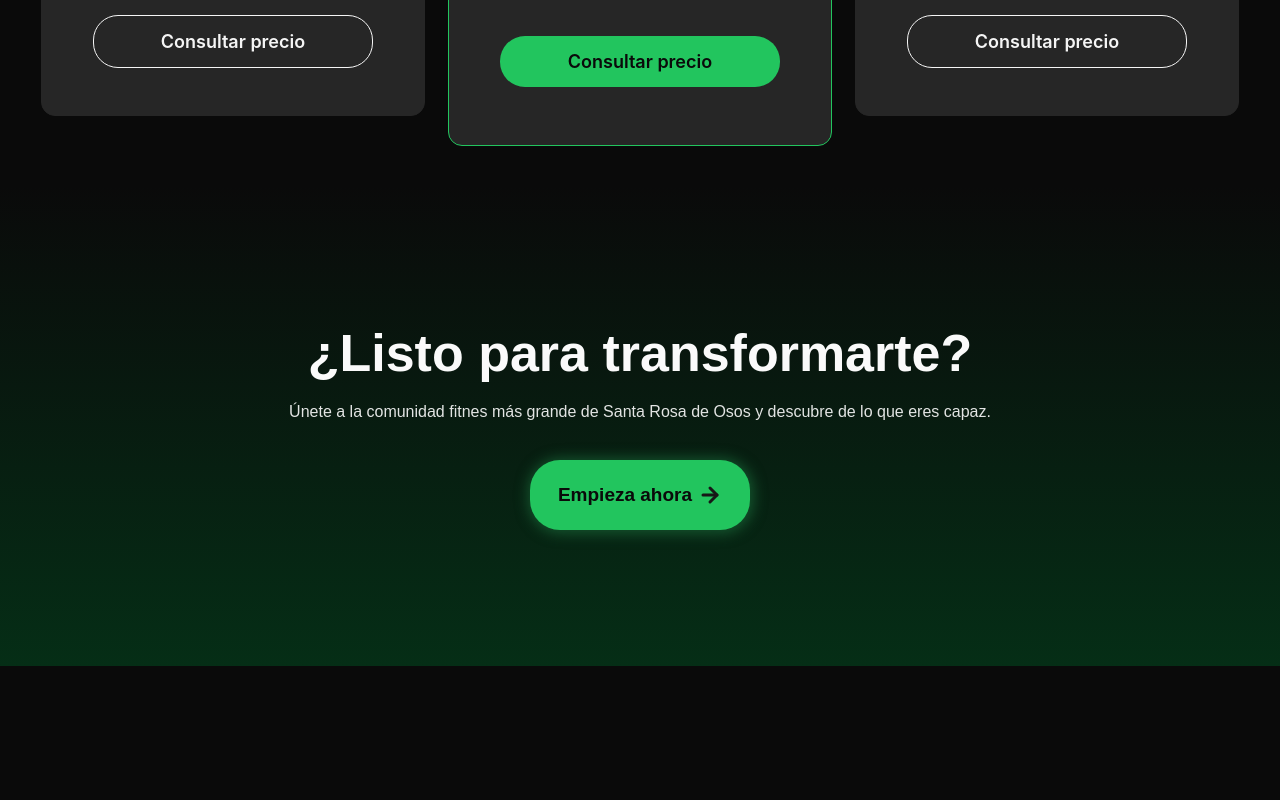
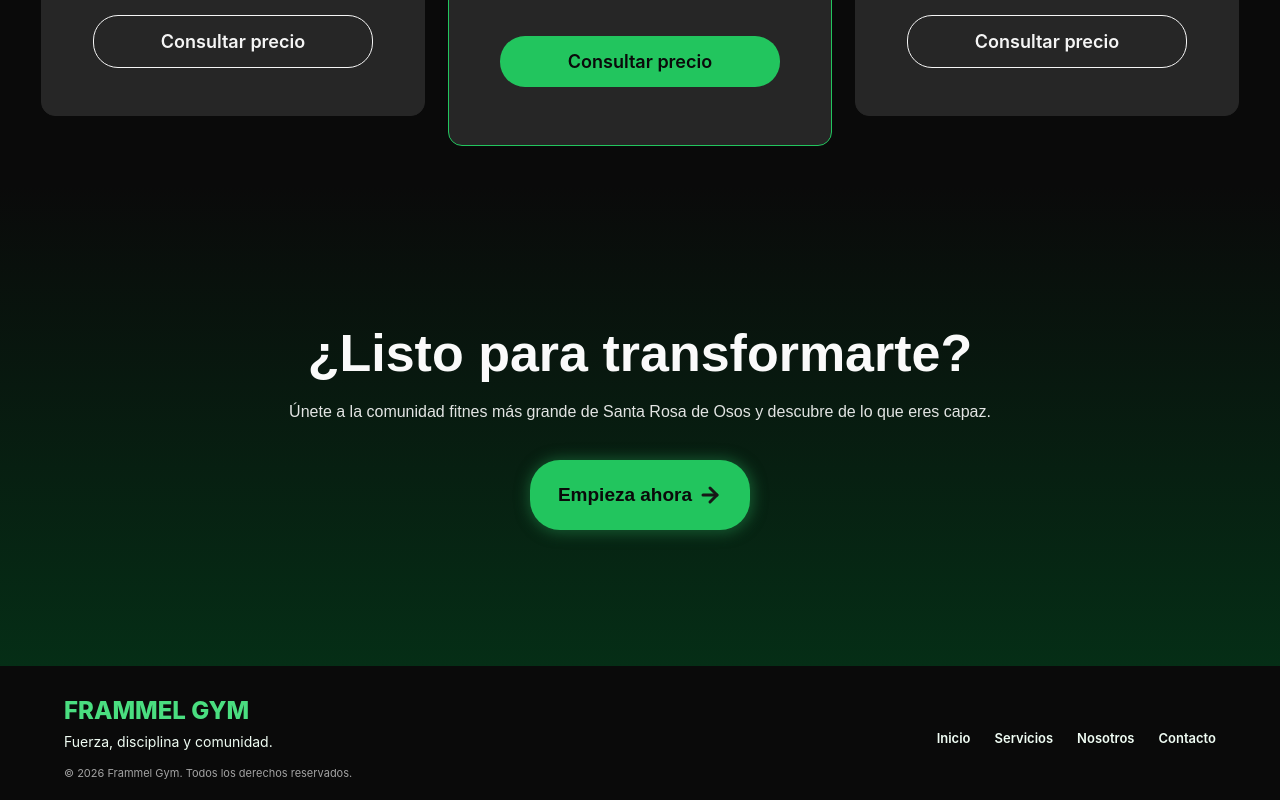
Before and after one commit to yepetopg/FrammelGym, a React (Create React App) app: page / in a window 1280 px wide. Shown: the part 1432-2232 px from the top of the page. Before the commit the page ends 2098 px from the top, so only its background shows below. Built offline with nearby package versions, Linux system fonts and the light colour scheme.

Commit message:
(footer)relizar footer completo

```diff
--- a/src/App.js
+++ b/src/App.js
@@ -1,23 +1,13 @@
-import { BrowserRouter, Route, Routes } from 'react-router';
-import { ROUTES } from './config/routes';
+import { BrowserRouter } from 'react-router';
+import HomePage from './features/Home/pages/HomePage';
 import './index.css'
 
 function App() {
   return (
-    <>
-      <BrowserRouter>
-        <Routes>
-          {ROUTES.map((route) => (
-            <Route
-              key={route.path}
-              path={route.path}
-              element={<route.element />}
-            />
-          ))}
-        </Routes>
-      </BrowserRouter>
-    </>
-  )
+    <BrowserRouter>
+      <HomePage />
+    </BrowserRouter>
+  );
 }
 
 export default App;
--- a/src/config/routes.js
+++ /dev/null
@@ -1,20 +0,0 @@
-import HomePage from '../features/Home/pages/HomePage';
-
-/**
- * Configuración centralizada de rutas
- * Mantén aquí todas las rutas de la aplicación
- */
-export const ROUTES = [
-  {
-    path: '/',
-    element: HomePage,
-    name: 'Home'
-  }
-];
-
-/**
- * Función auxiliar para obtener el nombre de una ruta por su path
- */
-export const getRouteName = (path) => {
-  return ROUTES.find(route => route.path === path)?.name || 'Unknown';
-};
--- /dev/null
+++ b/src/features/Home/components/layout/footer/footer.jsx
@@ -0,0 +1,33 @@
+
+import footerStyles from "./footer.module.css";
+
+export const Footer = () => {
+    return (
+        <footer className={footerStyles.piePagina}>
+            <div className={footerStyles.contenedor}>
+
+                <div className={footerStyles.marca}>
+                    <h2 className={footerStyles.logotipo}>
+                        FRAMMEL GYM
+                    </h2>
+
+                    <p className={footerStyles.eslogan}>
+                        Fuerza, disciplina y comunidad.
+                    </p>
+
+                    <p className={footerStyles.derechosReservados}>
+                        © 2026 Frammel Gym. Todos los derechos reservados.
+                    </p>
+                </div>
+
+                <nav className={footerStyles.navegacion}>
+                    <a href="#inicio">Inicio</a>
+                    <a href="#servicios">Servicios</a>
+                    <a href="#nosotros">Nosotros</a>
+                    <a href="#contacto">Contacto</a>
+                </nav>
+
+            </div>
+        </footer>
+    );
+};
--- /dev/null
+++ b/src/features/Home/components/layout/footer/footer.module.css
@@ -0,0 +1,62 @@
+
+.piePagina {
+    width: 100%;
+    padding: 30px 0 20px;
+    background-color: var(--secondary-950);
+    box-sizing: border-box;
+    font-family: 'Inter', sans-serif;
+}
+
+.contenedor {
+    width: min(1200px, 90%);
+    margin: 0 auto;
+    display: flex;
+    justify-content: space-between;
+    align-items: center;
+    gap: 30px;
+}
+
+.marca {
+    display: flex;
+    flex-direction: column;
+    gap: 8px;
+    min-width: 0;
+}
+
+.logotipo {
+    margin: 0;
+    color: var(--primary-400);
+    font-size: 24px;
+    font-weight: 800;
+}
+
+.eslogan {
+    margin: 0;
+    color: var(--primary-50);
+    font-size: 14px;
+}
+
+.derechosReservados {
+    margin: 8px 0 0;
+    color: var(--secondary-300);
+    font-size: 11px;
+}
+
+.navegacion {
+    display: flex;
+    flex-wrap: wrap;
+    justify-content: flex-end;
+    gap: 24px;
+}
+
+.navegacion a {
+    color: var(--primary-50);
+    font-size: 13px;
+    font-weight: 600;
+    text-decoration: none;
+    transition: color 0.2s ease;
+}
+
+.navegacion a:hover {
+    color: var(--primary-400);
+}
--- a/src/features/Home/pages/HomePage.jsx
+++ b/src/features/Home/pages/HomePage.jsx
@@ -3,6 +3,7 @@ import { InfoSection } from "../components/layout/InfoSection/InfoSection";
 import { PlansSection } from "../components/layout/PlansSection/PlansSection";
 import {CtaSection } from "../components/layout/CtaSection/CtaSection"
 import { ServiceAction } from "../components/layout/ServiceAction/ServiceAction";
+import { Footer } from "../components/layout/footer/footer";
 
 export default function HomePage() {
     return (
@@ -12,7 +13,7 @@ export default function HomePage() {
             <ServiceAction/>
 			<PlansSection />
             <CtaSection />
-
+            <Footer />
         </>
     )
 }
```
Also changed, not shown: src/features/Home/components/ui/CtaSectionButton/CtaSectionButton.jsx (line endings or trailing spaces).
